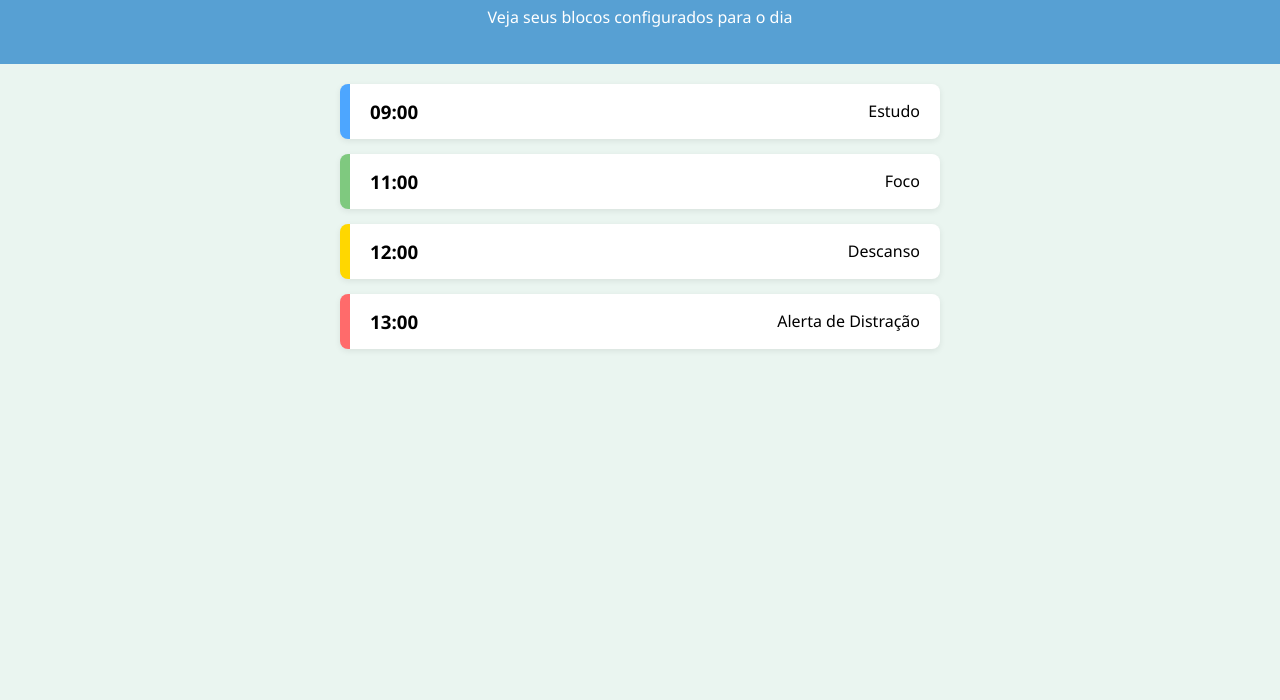
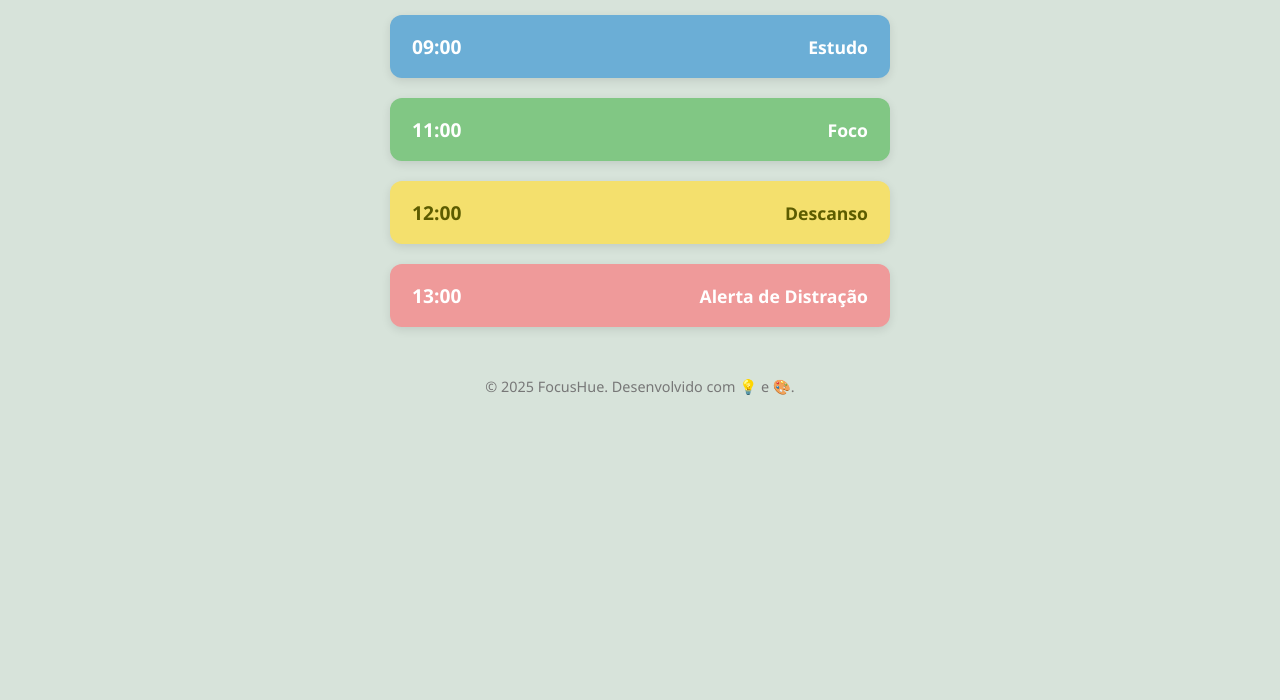
Before and after one commit to hiuryteixeira/focushue-landing, a plain HTML site: page agenda.html in a window 1280 px wide. Shown: the part 100-800 px from the top of the page. Drawn offline with Linux system fonts and the light colour scheme.

Commit message:
Update agenda.html

```diff
--- a/agenda.html
+++ b/agenda.html
@@ -1,83 +1,143 @@
-<!-- agenda.html -->
 <!DOCTYPE html>
 <html lang="pt-br">
 <head>
-  <meta charset="UTF-8">
-  <meta name="viewport" content="width=device-width, initial-scale=1.0">
+  <meta charset="UTF-8" />
+  <meta name="viewport" content="width=device-width, initial-scale=1.0"/>
   <title>Agenda Cromática - FocusHue</title>
   <style>
+    :root {
+      --estudo: #6BAED6;
+      --foco: #81C784;
+      --descanso: #F4E06D;
+      --alerta: #EF9A9A;
+      --fundo: #d7e3da;
+      --texto: #2d2d2d;
+    }
+
     body {
+      margin: 0;
       font-family: 'Segoe UI', sans-serif;
-      margin: 0;
-      padding: 0;
-      background: #eaf5f0;
+      background: var(--fundo);
+      color: var(--texto);
     }
 
     header {
-      background-color: #57A0D3;
-      color: white;
+      background: linear-gradient(to right, #81C784, #6BAED6);
       padding: 20px;
       text-align: center;
+      color: white;
+      font-size: 1.4em;
+      letter-spacing: 1px;
+      border-bottom: 4px solid white;
     }
 
     .agenda-container {
-      max-width: 600px;
-      margin: auto;
-      padding: 20px;
+      max-width: 500px;
+      margin: 40px auto;
+      display: flex;
+      flex-direction: column;
+      gap: 20px;
+      padding: 0 15px;
     }
 
     .bloco {
       display: flex;
       justify-content: space-between;
       align-items: center;
-      background: #fff;
-      border-left: 10px solid;
-      padding: 15px 20px;
-      margin-bottom: 15px;
-      border-radius: 8px;
-      box-shadow: 0 2px 6px rgba(0,0,0,0.08);
+      padding: 18px 22px;
+      border-radius: 12px;
+      color: #fff;
+      font-weight: bold;
+      box-shadow: 0 3px 10px rgba(0, 0, 0, 0.1);
+      transition: transform 0.2s ease, box-shadow 0.2s ease;
     }
 
-    .bloco h3, .bloco span {
-      margin: 0;
+    .bloco:hover {
+      transform: scale(1.02);
+      box-shadow: 0 5px 15px rgba(0, 0, 0, 0.15);
+      cursor: pointer;
     }
 
-    .estudo    { border-color: #4da6ff; }
-    .foco      { border-color: #7fc97f; }
-    .descanso  { border-color: #ffd700; }
-    .alerta    { border-color: #ff6b6b; }
+    .bloco.estudo {
+      background: var(--estudo);
+    }
+
+    .bloco.foco {
+      background: var(--foco);
+    }
+
+    .bloco.descanso {
+      background: var(--descanso);
+      color: #5c5c00;
+    }
+
+    .bloco.alerta {
+      background: var(--alerta);
+    }
+
+    .hora {
+      font-size: 1.2em;
+    }
+
+    .tipo {
+      font-size: 1.1em;
+      text-align: right;
+    }
+
+    footer {
+      margin-top: 50px;
+      text-align: center;
+      font-size: 0.9em;
+      color: #777;
+    }
+
+    @media (max-width: 600px) {
+      .bloco {
+        flex-direction: column;
+        align-items: flex-start;
+        gap: 10px;
+      }
+      .tipo {
+        text-align: left;
+      }
+    }
   </style>
 </head>
 <body>
 
   <header>
-  <h1>Agenda Cromática</h1>
-  <p>Veja seus blocos configurados para o dia</p>
+    Agenda Cromática 🌈
   </header>
 
   <div class="agenda-container">
-
     <div class="bloco estudo">
-    <h3>09:00</h3>
-    <span>Estudo</span>
+      <div class="hora">09:00</div>
+      <div class="tipo">Estudo</div>
     </div>
 
     <div class="bloco foco">
-    <h3>11:00</h3>
-    <span>Foco</span>
+      <div class="hora">11:00</div>
+      <div class="tipo">Foco</div>
     </div>
 
     <div class="bloco descanso">
-    <h3>12:00</h3>
-    <span>Descanso</span>
+      <div class="hora">12:00</div>
+      <div class="tipo">Descanso</div>
     </div>
 
     <div class="bloco alerta">
-    <h3>13:00</h3>
-    <span>Alerta de Distração</span>
+      <div class="hora">13:00</div>
+      <div class="tipo">Alerta de Distração</div>
+    </div>
   </div>
 
-</div>
+  <footer>
+    © 2025 FocusHue. Desenvolvido com 💡 e 🎨.
+  </footer>
 
 </body>
 </html>
+
+
+</body>
+</html>
```
Lines whose indentation alone changed are shown as unchanged.
